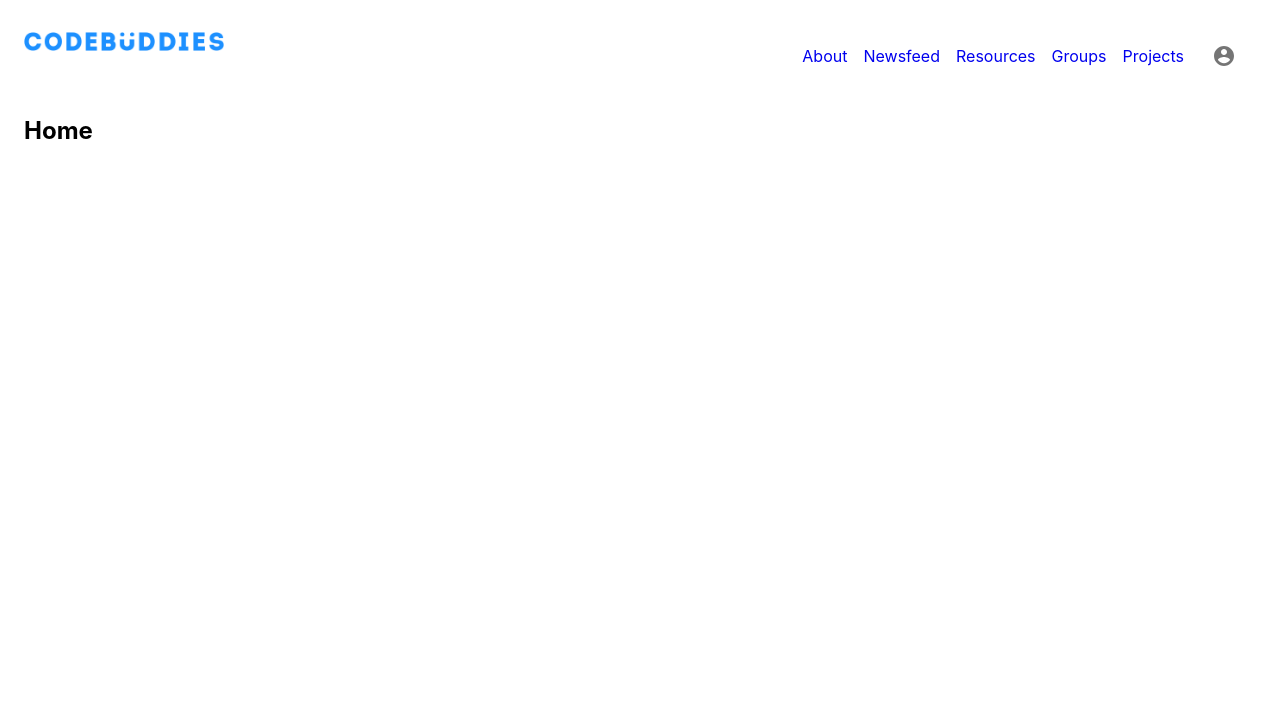
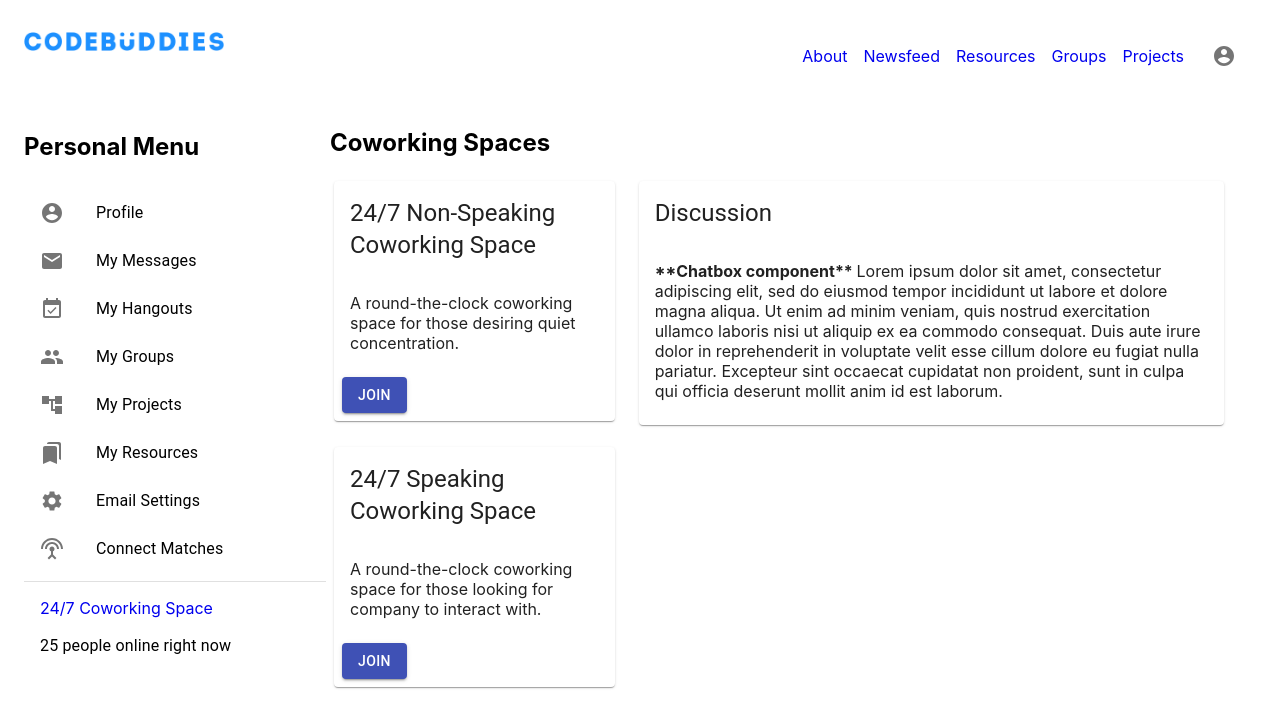
Before and after one commit to CodeconValley/frontend_codebuddie, a React (Create React App) app: page /coworking in a window 1280 px wide. Shown: the top 728 px of the page. Built offline with nearby package versions, Linux system fonts and the light colour scheme.

Commit message:
Added /coworking route. Added 24/7 coworking spaces cards (pending image if desired) and basic discussions component, pending addition of actual created discussion component.

```diff
--- a/src/App.js
+++ b/src/App.js
@@ -7,6 +7,7 @@ import About from "./components/About";
 import Resources from "./components/Resources";
 import Home from "./components/Home";
 import Nav from "./components/Nav";
+import Coworking from "./components/Coworking";
 import SubmitResource from "./components/Resources/submitResource";
 
 function App() {
@@ -20,6 +21,9 @@ function App() {
         <Switch>
           <Route path="/about">
             <About />
+          </Route>
+          <Route path="/coworking">
+            <Coworking />
           </Route>
           <Route path="/resources">
             <Resources />
--- /dev/null
+++ b/src/components/Coworking/index.js
@@ -0,0 +1,96 @@
+import React from "react";
+import PersonalMenu from "../PersonalMenu";
+import Grid from "@material-ui/core/Grid";
+import Card from "@material-ui/core/Card";
+import CardHeader from "@material-ui/core/CardHeader";
+import CardMedia from "@material-ui/core/CardMedia";
+import CardContent from "@material-ui/core/CardContent";
+import CardActions from "@material-ui/core/CardActions";
+import Button from "@material-ui/core/Button";
+
+import { makeStyles } from "@material-ui/core/styles";
+
+const useStyles = makeStyles(theme => ({
+  button: {
+    alignSelf: "center"
+  }
+}));
+
+const Coworking = () => {
+  const classes = useStyles();
+
+  return (
+    <>
+      <Grid container spacing={1}>
+        <Grid item lg={3}>
+          <PersonalMenu />
+        </Grid>
+        <Grid container item spacing={1} lg={9}>
+          <h2>Coworking Spaces</h2>
+          <Grid container item direction="column" spacing={3} lg={12}>
+            <Grid item lg={4}>
+              {/* 24/7 Non-speaking */}
+              <Card>
+                <CardMedia image="" />
+                <CardHeader title="24/7 Non-Speaking Coworking Space" />
+                <CardContent>
+                  A round-the-clock coworking space for those desiring quiet
+                  concentration.
+                </CardContent>
+                <CardActions>
+                  <Button
+                    variant="contained"
+                    color="primary"
+                    styles={classes.button}
+                  >
+                    Join
+                  </Button>
+                </CardActions>
+              </Card>
+            </Grid>
+            <Grid item lg={4}>
+              {/* 24/7 Speaking */}
+              <Card>
+                <CardMedia image="" />
+                <CardHeader title="24/7 Speaking Coworking Space" />
+                <CardContent>
+                  A round-the-clock coworking space for those looking for
+                  company to interact with.
+                </CardContent>
+                <CardActions>
+                  <Button
+                    variant="contained"
+                    color="primary"
+                    styles={classes.button}
+                  >
+                    Join
+                  </Button>
+                </CardActions>
+              </Card>
+            </Grid>
+            <Grid item lg={8}>
+              {/* Discussion Component */}
+              <Card>
+                <CardHeader title="Discussion" />
+                <CardContent>
+                  {/* Chatbox */}
+                  <b>**Chatbox component** </b>
+                  Lorem ipsum dolor sit amet, consectetur adipiscing elit, sed
+                  do eiusmod tempor incididunt ut labore et dolore magna aliqua.
+                  Ut enim ad minim veniam, quis nostrud exercitation ullamco
+                  laboris nisi ut aliquip ex ea commodo consequat. Duis aute
+                  irure dolor in reprehenderit in voluptate velit esse cillum
+                  dolore eu fugiat nulla pariatur. Excepteur sint occaecat
+                  cupidatat non proident, sunt in culpa qui officia deserunt
+                  mollit anim id est laborum.
+                </CardContent>
+              </Card>
+            </Grid>
+          </Grid>
+        </Grid>
+      </Grid>
+    </>
+  );
+};
+
+export default Coworking;
```
